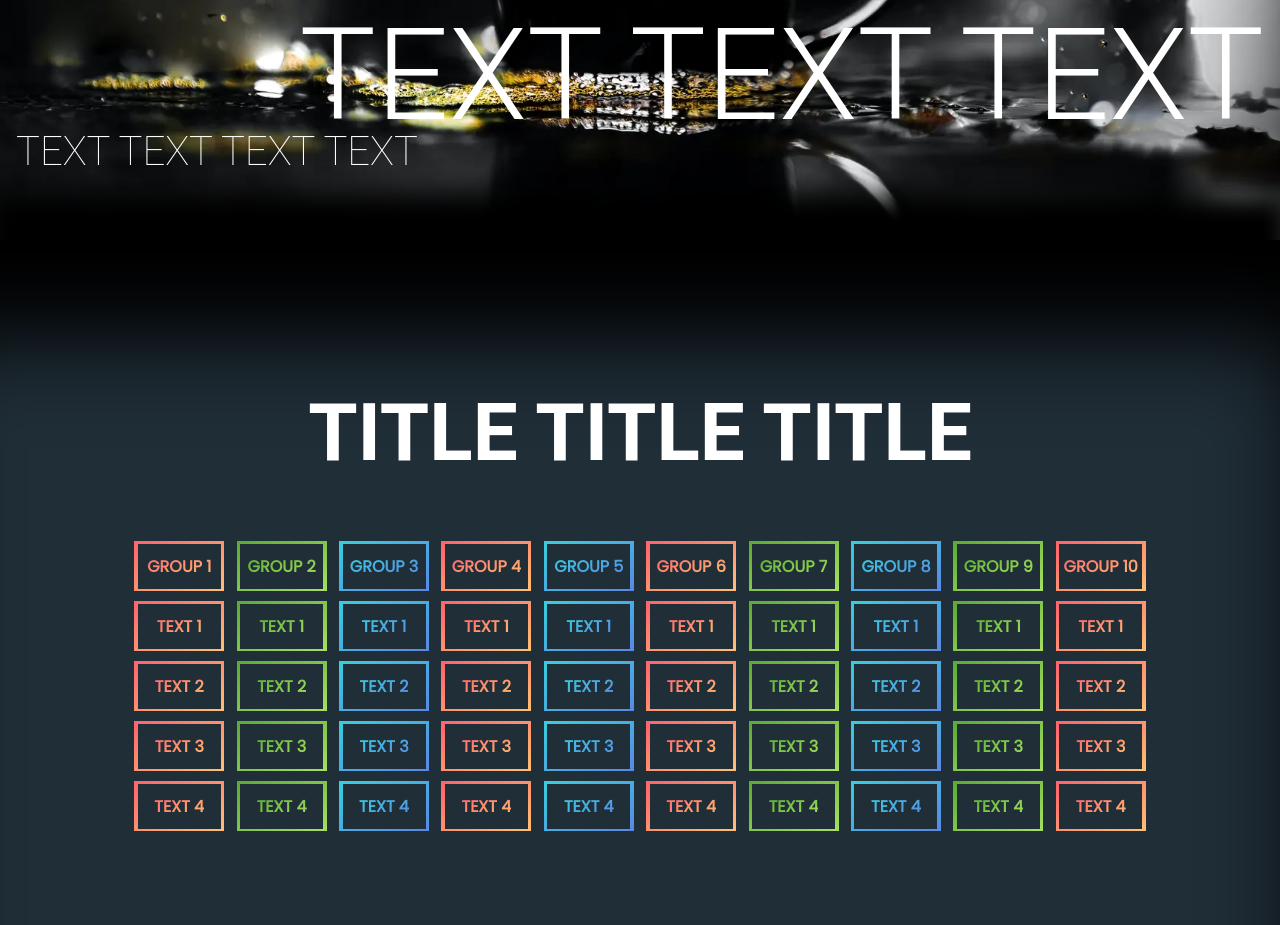
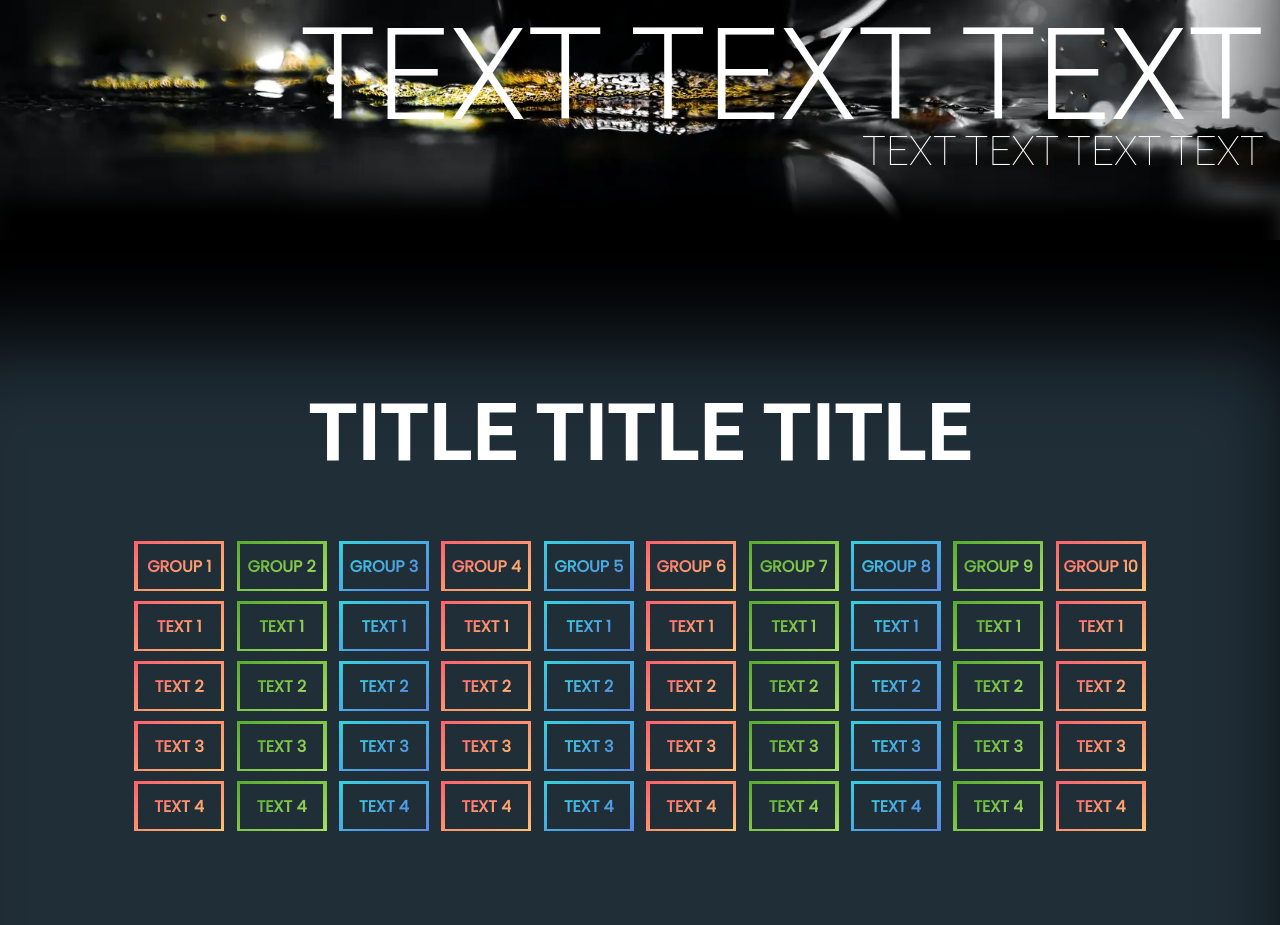
Before and after one commit to O-K-G/devpage, a Next.js app: page / in a window 1280 px wide. Shown: the part 1360-2285 px from the top of the page. Built offline with nearby package versions, Linux system fonts and the light colour scheme; a web font is replaced by a local one.

Commit message:
Minor fix.

```diff
--- a/components/section.js
+++ b/components/section.js
@@ -62,7 +62,6 @@ const Section = (props) => {
         `scaleY(${textScaleY.current}) translateY(${props.offset * -0.1}px)`,
       textAlign: props.id === 2 && "right",
       paddingRight: props.id === 2 && "16px",
-      textAlign: props.smallSubtitle?.length >= 250 && "justify",
     },
   };
 
```
